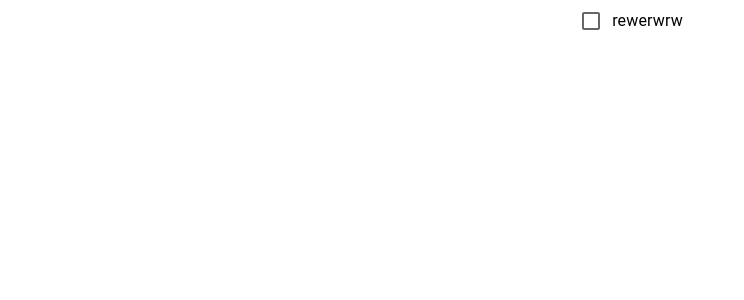
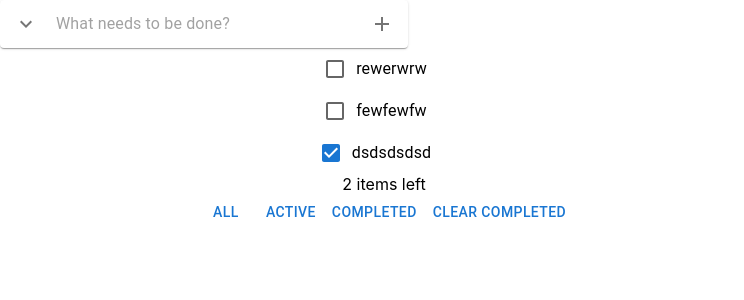
Before and after one commit to NikitaMashtakov/new, a React (Create React App) app: page / in a window 1280 px wide. Shown: the top 300 px of the page, without its empty margins (0-744 px from the left). Built offline with nearby package versions, Linux system fonts and the light colour scheme.

Commit message:
add global state for allTasks, add new input, add addButton

```diff
--- a/package.json
+++ b/package.json
@@ -5,6 +5,7 @@
   "dependencies": {
     "@emotion/react": "^11.14.0",
     "@emotion/styled": "^11.14.0",
+    "@mui/icons-material": "^6.4.1",
     "@mui/material": "^6.4.1",
     "@testing-library/jest-dom": "^5.17.0",
     "@testing-library/react": "^13.4.0",
--- a/src/App.tsx
+++ b/src/App.tsx
@@ -2,12 +2,17 @@ import React from "react";
 import logo from "./logo.svg";
 import "./App.css";
 import { ToDoList } from "./components/ToDoList/ToDoList";
+import TaskContainer from "./components/TaskContainer/TaskContainer";
 
-const allTasks = [{ id: "1", text: "rewerwrw", isCompleted: false }];
+// const allTasks = [
+//   { id: "1", text: "rewerwrw", isCompleted: false },
+//   { id: "2", text: "fewfewfw", isCompleted: false },
+//   { id: "3", text: "dsdsdsdsd", isCompleted: true },
+// ];
 function App() {
   return (
     <div className="App">
-      <ToDoList allTasks={allTasks} />
+      <TaskContainer />
     </div>
   );
 }
--- /dev/null
+++ b/src/components/TaskContainer/TaskContainer.tsx
@@ -0,0 +1,25 @@
+import React, { useState } from "react";
+import { ToDoList } from "../ToDoList/ToDoList";
+import TaskFilter from "../TaskFilter/TaskFilter";
+import { Input } from "@mui/material";
+import TaskInput from "../TaskInput/TaskInput";
+const initTasks = [
+  { id: "1", text: "rewerwrw", isCompleted: false },
+  { id: "2", text: "fewfewfw", isCompleted: false },
+  { id: "3", text: "dsdsdsdsd", isCompleted: true },
+];
+type FilterType = "all" | "completed" | "active";
+const TaskContainer = () => {
+  const [allTasks, setAllTasks] = useState(initTasks);
+  const [tasksFilter, setTasksFilter] = useState<FilterType>("all");
+
+  return (
+    <div style={{ width: "60%" }}>
+      <TaskInput allTasks={allTasks} setAllTasks={setAllTasks} />
+      <ToDoList allTasks={allTasks} setAllTasks={setAllTasks} />
+      <TaskFilter allTasks={allTasks} setAllTasks={setAllTasks} />
+    </div>
+  );
+};
+
+export default TaskContainer;
--- /dev/null
+++ b/src/components/TaskFilter/TaskFilter.tsx
@@ -0,0 +1,26 @@
+import { Button } from "@mui/material";
+import React, { Dispatch, SetStateAction } from "react";
+import { Task } from "../../types/types";
+
+type Props = {
+  allTasks: Array<Task>;
+  setAllTasks: Dispatch<
+    SetStateAction<{ id: string; text: string; isCompleted: boolean }[]>
+  >;
+};
+
+const TaskFilter: React.FC<Props> = ({ allTasks, setAllTasks }) => {
+  return (
+    <div>
+      <div className="tasks-count">
+        <span>2 items left</span>
+      </div>
+      <Button>All</Button>
+      <Button>Active</Button>
+      <Button>Completed</Button>
+      <Button>Clear completed</Button>
+    </div>
+  );
+};
+
+export default TaskFilter;
--- /dev/null
+++ b/src/components/TaskInput/TaskInput.tsx
@@ -0,0 +1,122 @@
+import {
+  Button,
+  IconButton,
+  Input,
+  InputBase,
+  Paper,
+  TextField,
+} from "@mui/material";
+import React, { Dispatch, SetStateAction, useState } from "react";
+import { Task } from "../../types/types";
+import KeyboardArrowDownIcon from "@mui/icons-material/KeyboardArrowDown";
+import AddIcon from "@mui/icons-material/Add";
+import DirectionsIcon from "@mui/icons-material/Directions";
+
+type Props = {
+  allTasks: Array<Task>;
+  setAllTasks: Dispatch<SetStateAction<Task[]>>;
+};
+
+const TaskInput: React.FC<Props> = ({ allTasks, setAllTasks }) => {
+  const [text, setText] = useState<string>("");
+  function addTask(text: string) {
+    const newTask = {
+      id: String(Date.now()),
+      text: text,
+      isCompleted: false,
+    };
+    setAllTasks((tasks) => [...tasks, newTask]);
+    setText("");
+    console.log("allTasks", allTasks);
+  }
+  return (
+    <div style={{ display: "flex" }}>
+      <Paper
+        component="form"
+        sx={{
+          p: "2px 4px",
+          display: "flex",
+          alignItems: "center",
+          width: 400,
+        }}
+      >
+        <IconButton sx={{ p: "10px" }} aria-label="menu">
+          <KeyboardArrowDownIcon />
+        </IconButton>
+        <InputBase
+          multiline={true}
+          sx={{ ml: 1, flex: 1 }}
+          placeholder="What needs to be done?"
+          value={text}
+          onChange={(e) => {
+            setText(e.target.value);
+          }}
+          //   inputProps={{ "aria-label": "search google maps" }}
+        />
+        <IconButton
+          type="button"
+          sx={{ p: "10px" }}
+          aria-label="search"
+          id="add-button"
+          onClick={() => addTask(text)}
+        >
+          <AddIcon />
+        </IconButton>
+      </Paper>
+    </div>
+  );
+};
+
+export default TaskInput;
+
+// import * as React from 'react';
+// import Paper from '@mui/material/Paper';
+// import InputBase from '@mui/material/InputBase';
+// import Divider from '@mui/material/Divider';
+// import IconButton from '@mui/material/IconButton';
+// import KeyboardArrowDownIcon from '@mui/icons-material/KeyboardArrowDown';
+// import AddIcon from '@mui/icons-material/Add';import DirectionsIcon from '@mui/icons-material/Directions';
+
+// export default function CustomizedInputBase() {
+//   return (
+//     <Paper
+//       component="form"
+//       sx={{ p: '2px 4px', display: 'flex', alignItems: 'center', width: 400 }}
+//     >
+//       <IconButton sx={{ p: '10px' }} aria-label="menu">
+//         <KeyboardArrowDownIcon />
+//       </IconButton>
+//       <InputBase
+//         multiline = {true}
+//         sx={{ ml: 1, flex: 1 }}
+//         placeholder="Search Google Maps"
+//         inputProps={{ 'aria-label': 'search google maps' }}
+//       />
+//       <IconButton type="button" sx={{ p: '10px' }} aria-label="search">
+//         <AddIcon />
+//       </IconButton>
+//     </Paper>
+//   );
+// }
+
+{
+  /* <div style={{ display: "flex" }}>
+      <TextField
+        style={{ display: "flex", flex: "2" }}
+        placeholder="What needs to be done?"
+        value={text}
+        onChange={(e) => {
+          setText(e.target.value);
+          console.log(text);
+        }}
+      />
+      <Button
+        style={{ display: "flex" }}
+        id="add-button"
+        variant="outlined"
+        onClick={() => addTask(text)}
+      >
+        v
+      </Button>
+    </div> */
+}
--- a/src/components/ToDoList/ToDoItem/ToDoItem.tsx
+++ b/src/components/ToDoList/ToDoItem/ToDoItem.tsx
@@ -1,28 +1,48 @@
 import FormControlLabel from "@mui/material/FormControlLabel";
 import Checkbox from "@mui/material/Checkbox";
-import { useState } from "react";
+import { Dispatch, SetStateAction, useState } from "react";
 import { Task } from "../../../types/types";
+type Props = {
+  task: Task;
+  allTasks: Array<Task>;
+  setAllTasks: Dispatch<
+    SetStateAction<{ id: string; text: string; isCompleted: boolean }[]>
+  >;
+};
+export const ToDoItem: React.FC<Props> = ({ task, allTasks, setAllTasks }) => {
+  const { id, text, isCompleted } = task;
+  const [isChecked, setChecked] = useState(isCompleted);
+  const handleCheck = (id: string) => {
+    setChecked(!isChecked);
+    console.log(isChecked);
+    const updatedTaskIndex = allTasks.findIndex(({ id }) => id === task.id);
+    if (updatedTaskIndex > -1) {
+      const newAllTasks = allTasks.slice();
+      newAllTasks[updatedTaskIndex] = {
+        ...newAllTasks[updatedTaskIndex],
+        isCompleted: isChecked,
+      };
+      setAllTasks(newAllTasks);
+      console.log(newAllTasks);
 
-export const ToDoItem: React.FC<Task> = ({ id, text, isCompleted }) => {
-  const [isChecked, setChecked] = useState(isCompleted);
-  console.log("ischecked pre", isChecked);
-  const handleChecked = (arg: boolean) => {
-    setChecked(arg);
-    isCompleted = isChecked;
-    //event.target.checked = isChecked;
-    console.log("isChecked", isChecked);
+      console.log(allTasks);
+    }
+  };
+  //task.isCompleted = isChecked; //будет useContext completeTask
+  //event.target.checked = isChecked;
+  // console.log("isChecked", isChecked);
 
-    console.log("isCompleted", isCompleted);
-  };
+  // console.log("isCompleted", isCompleted);
+
   return (
     <div id={id}>
       <FormControlLabel
         control={
           <Checkbox
+            id={id}
             checked={isChecked}
             onChange={() => {
-              setChecked(!isChecked);
-              isCompleted = isChecked;
+              handleCheck(id);
             }}
           />
         }
--- a/src/components/ToDoList/ToDoList.tsx
+++ b/src/components/ToDoList/ToDoList.tsx
@@ -2,17 +2,21 @@ import { FormControlLabel } from "@mui/material";
 import FormGroup from "@mui/material/FormGroup";
 import ToDoItem from "./ToDoItem/ToDoItem";
 import { Task } from "../../types/types";
+import { Dispatch, SetStateAction } from "react";
 
 type Props = {
   allTasks: Array<Task>;
+  setAllTasks: Dispatch<SetStateAction<Task[]>>;
 };
 
-export const ToDoList: React.FC<Props> = ({ allTasks }) => {
-  return (
-    <FormGroup>
-      {allTasks.map(({ id, text, isCompleted }) => (
-        <ToDoItem key={id} id={id} text={text} isCompleted={isCompleted} />
-      ))}
-    </FormGroup>
-  );
+export const ToDoList: React.FC<Props> = ({ allTasks, setAllTasks }) => {
+  const taskList = allTasks.map((task) => (
+    <ToDoItem
+      key={task.id}
+      task={task}
+      allTasks={allTasks}
+      setAllTasks={setAllTasks}
+    />
+  ));
+  return <FormGroup>{taskList}</FormGroup>;
 };
```
Also changed, not shown: src/context/taskContext.tsx (added, +8 -0 lines), 1 other file (tests, documents, lock files or other folders).
